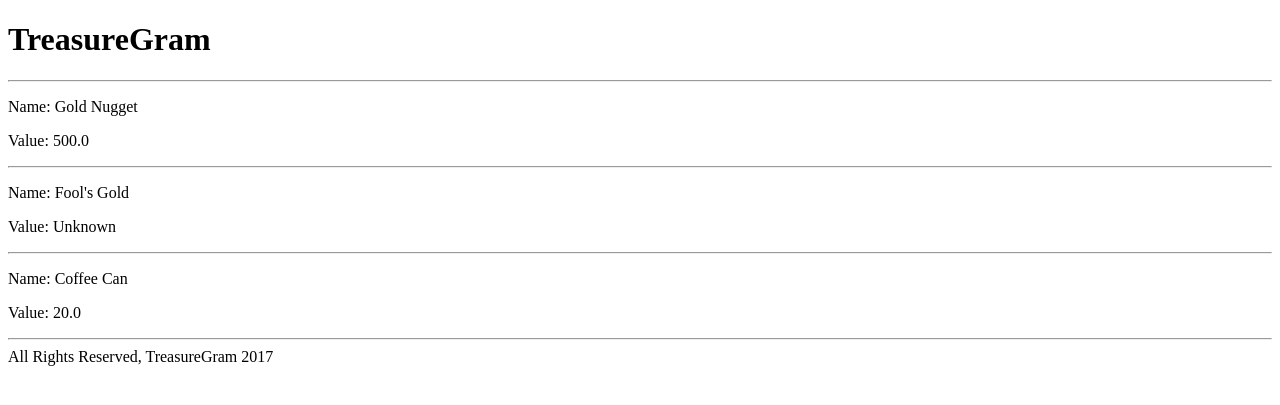
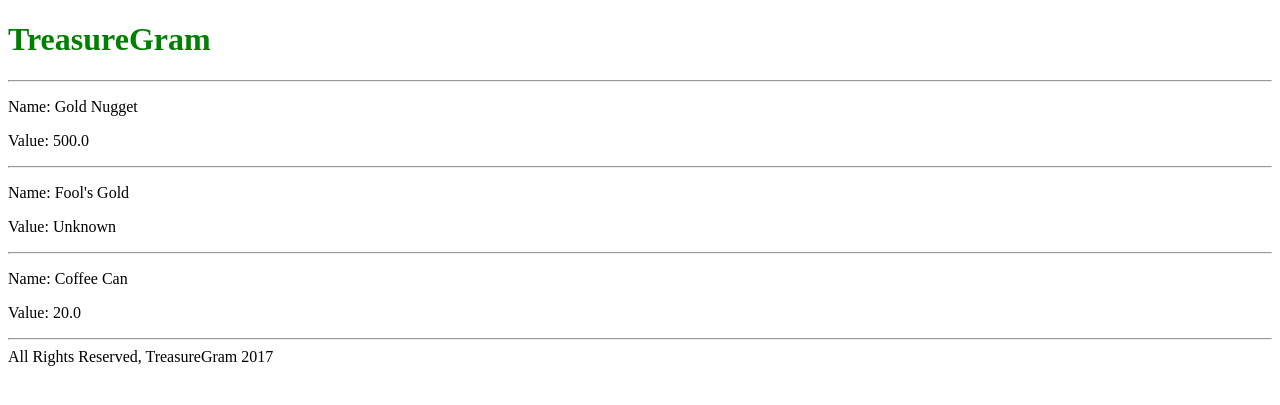
Before and after one commit to njang/GA-w10d04-django, a Django app: page / in a window 1280 px wide. Shown: the top 405 px of the page. Run offline with Django 3.2, Linux system fonts and the light colour scheme.

Commit message:
Attach stylesheet

```diff
--- /dev/null
+++ b/main_app/static/style.css
@@ -0,0 +1,3 @@
+h1 {
+	color: green;
+}
--- a/main_app/templates/index.html
+++ b/main_app/templates/index.html
@@ -1,7 +1,9 @@
+{% load staticfiles %}
 <!DOCTYPE html>
 <html>
   <head>
 	<title>TreasureGram</title>
+    <link rel="stylesheet" type="text/css" href="{% static 'style.css' %}" />
   </head>
   <body>
     <h1>TreasureGram</h1>
```
